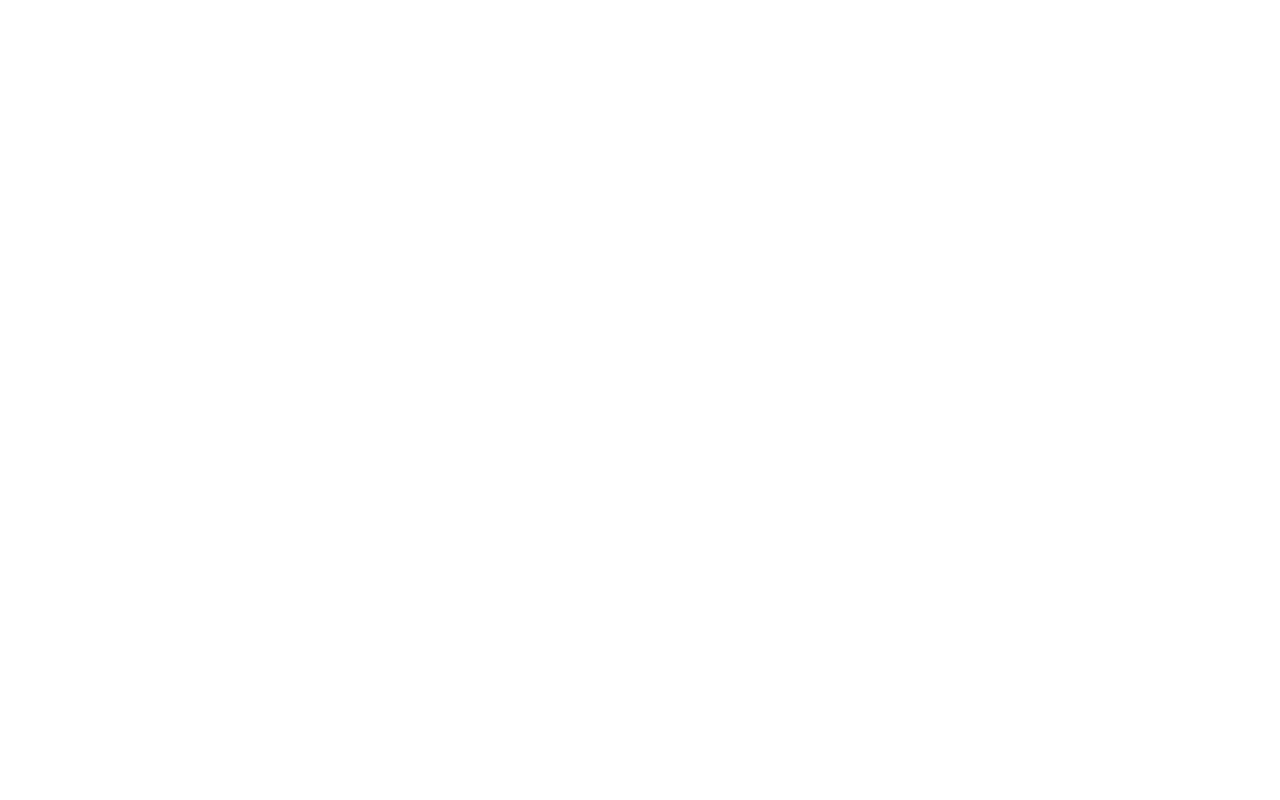
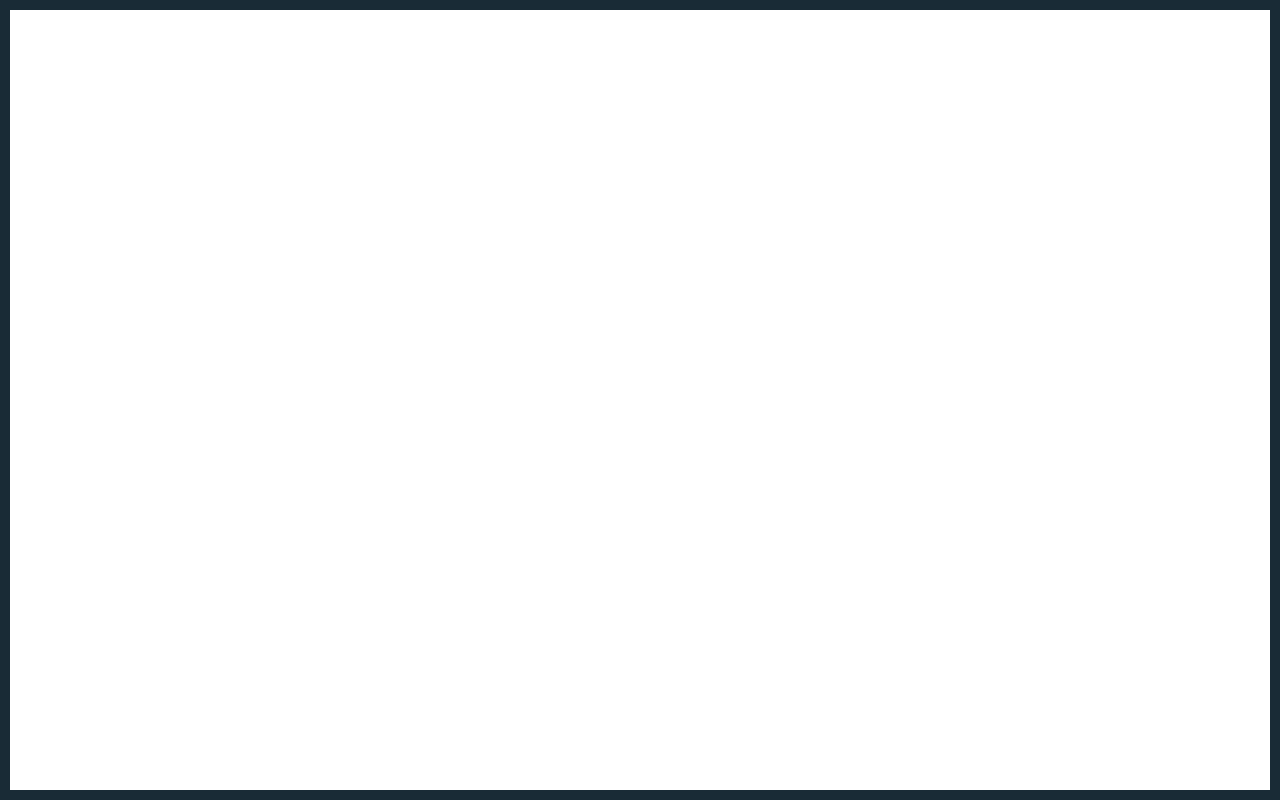
Before and after one commit to victorsuarez13/invie-github, a plain HTML site: page index.html in a window 1280 px wide. Drawn offline with Linux system fonts and the light colour scheme.

Commit message:
modificacion bordes de la pagina

```diff
--- a/index.html
+++ b/index.html
@@ -4,13 +4,17 @@
   <style media='screen'>
   body{
     margin:0;
-
+    border: 10px solid #192b36
   }
   img {
     max-width: 100%;
   }
   </style>
 </head>
+
+<head>
+</head>
+
 <body>
 
 </body>
```
